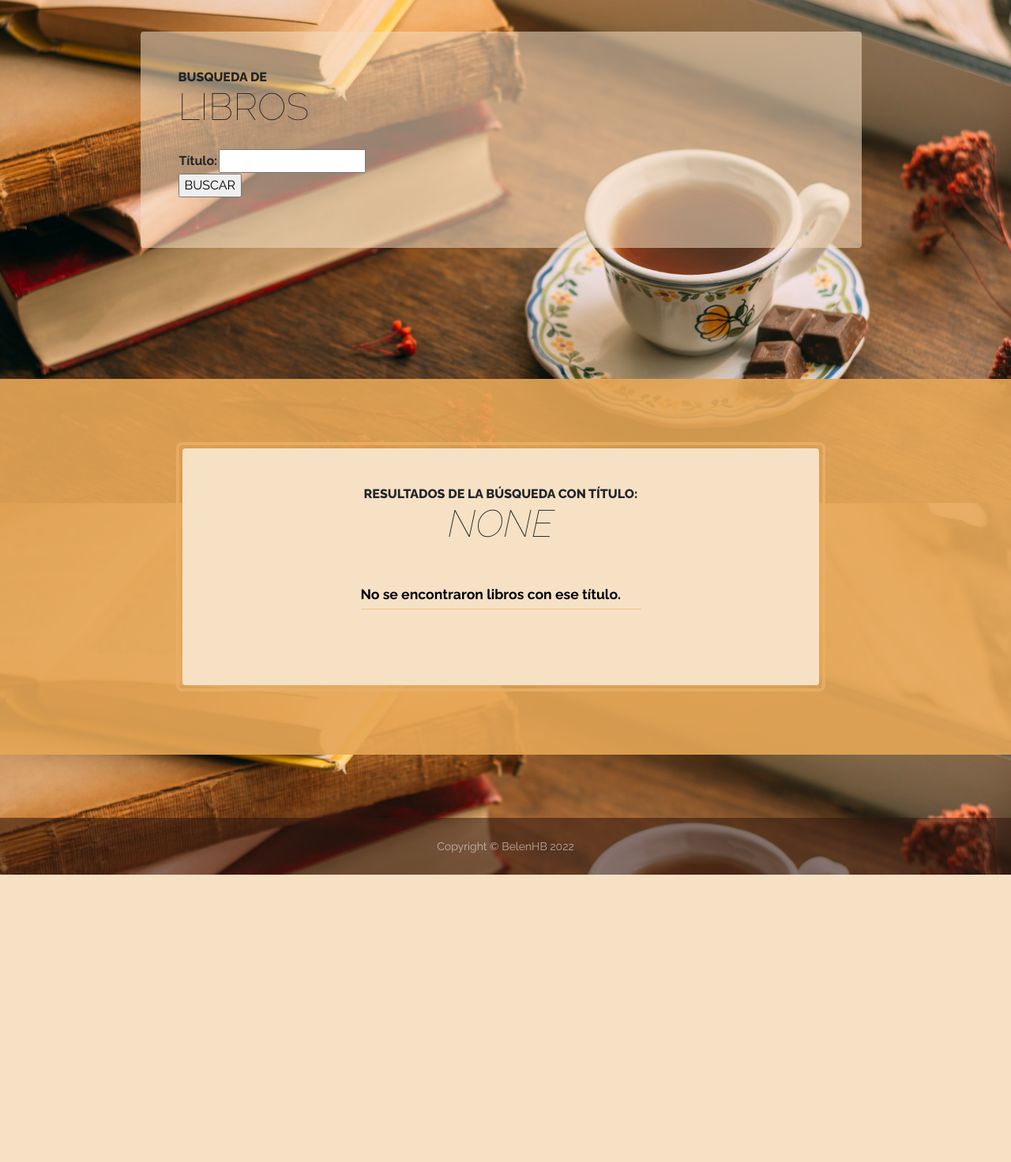
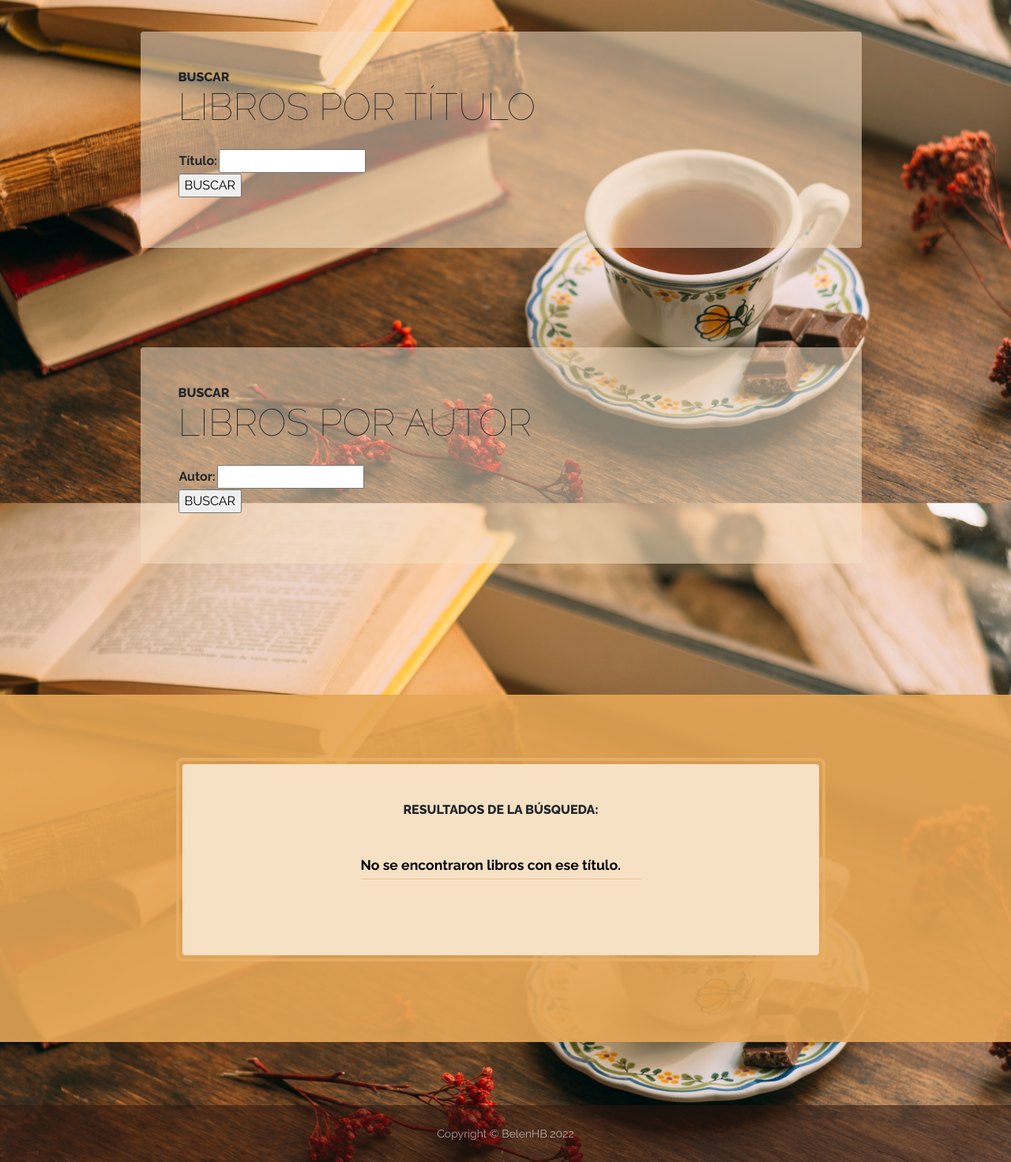
Before and after one commit to BelenHB/Entrega1HerenuBaldo, a Django app: page /book-search/ in a window 1280 px wide. Shown: the part 216-1688 px from the top of the page at 79% size. Before the commit the page ends 1324 px from the top, so only its background shows below. Run offline with Django 4.2, Linux system fonts and the light colour scheme; some libraries are stand-ins or nearby versions.

Commit message:
Form para buscar x autor, agrego .env

```diff
--- a/index/forms.py
+++ b/index/forms.py
@@ -1,14 +1,22 @@
 from django import forms
 
+# Definición de opciones para 'category' del formulario de Recetas (RecipeForm)
 TYPES_OF_RECIPE = (('dulce', 'recetas dulces'),
                      ('salado', 'snacks salados'),
                      ('postres', 'postrecitos ricos'))
 
+
+# Formulario para carga de libros
 class BookForm(forms.Form):
   title = forms.CharField(label='Título')
   author = forms.CharField(label='Autor')
-  isbn = forms.IntegerField(label='ISBN')
+  isbn = forms.CharField(label='ISBN', max_length=13,
+                         widget=forms.NumberInput(attrs={'min':0,
+                                                         'max':9999999999999}),
+                         help_text='Solo números, máx. 13 caracteres')
 
+
+# Formulario para carga de recetas
 class RecipeForm(forms.Form):
   name = forms.CharField(label='Nombre')
   category = forms.MultipleChoiceField(label='Categoría',
@@ -18,6 +26,7 @@
   preparation = forms.CharField(label='Preparación', widget=forms.Textarea)
 
 
+# Formulario de carga de publicaciones
 class PostForm(forms.Form):
   title = forms.CharField(label='Título')
   subtitle = forms.CharField(label='Subtítulo')
@@ -28,5 +37,11 @@
                                   help_text='AAAA-MM-DD')
 
 
+# Formulario de búsqueda de libros por título
 class BookSearchForm(forms.Form):
   find_book = forms.CharField(label='Título', max_length=100)
+
+
+# Formulario de búsqueda de libros por autor
+class BookAuthorSearchForm(forms.Form):
+  find_book_author = forms.CharField(label='Autor', max_length=100)
--- a/index/models.py
+++ b/index/models.py
@@ -6,7 +6,7 @@
 class Book(models.Model):
   title = models.CharField(max_length=100, verbose_name='Título')
   author = models.CharField(max_length=100, verbose_name='Autor')
-  isbn = models.IntegerField()
+  isbn = models.CharField(max_length=13, verbose_name='ISBN')
 
   def __str__(self):
     return self.title
@@ -17,7 +17,8 @@
   TYPES_OF_RECIPE = (('dulce', 'recetas dulces'),
                      ('salado', 'snacks salados'),
                      ('postres', 'postrecitos ricos'))
-  category = models.CharField(max_length= 100, verbose_name='Categoría', choices=TYPES_OF_RECIPE)
+  category = models.CharField(max_length= 100, verbose_name='Categoría',
+                              choices=TYPES_OF_RECIPE)
   preparation = models.TextField(verbose_name='Preparación', default='')
 
   def __str__(self):
--- a/index/templates/index/book_search.html
+++ b/index/templates/index/book_search.html
@@ -3,16 +3,16 @@
 {% block title %}Búsqueda de libros{% endblock title %}
 {% block content %}
 
+<!-- Formulario para buscar por título -->
 <section class="page-section searcher about-heading">
   <dic class="container">
     <div class="about-heading-content">
       <div class="row me-0">
         <div class="col-xl-9 col-lg-10 mx-auto">
           <div class="bg-faded p-5 rounded" style="background-color:#f6e1c58c;">
-
           <h2 class="section-heading mb-4">
-            <span class="section-heading-upper">Busqueda de</span>
-            <span class="section-heading-lower">Libros</span>
+            <span class="section-heading-upper">Buscar</span>
+            <span class="section-heading-lower">Libros por título</span>
           </h2>
           <p class="mb-0">
             <form action="{% url 'Book_search' %}" method="GET">
@@ -28,19 +28,43 @@
   </div>
 </section>
 
+<!-- Formulario para buscar por autor -->
+<section class="page-section searcher about-heading">
+  <dic class="container">
+    <div class="about-heading-content">
+      <div class="row me-0">
+        <div class="col-xl-9 col-lg-10 mx-auto">
+          <div class="bg-faded p-5 rounded" style="background-color:#f6e1c58c;">
+          <h2 class="section-heading mb-4">
+            <span class="section-heading-upper">Buscar</span>
+            <span class="section-heading-lower">Libros por autor</span>
+          </h2>
+          <p class="mb-0">
+            <form action="{% url 'Book_author_search' %}" method="GET">
+              <table>
+                {{searcher_author.as_table}}
+              </table>
+              <input type="submit" value="BUSCAR">
+            </form>
+          </p>
+        </div>
+      </div>
+    </div>
+  </div>
+</section>
+
+<!-- Visualización de resultados de búsqueda -->
 <section class="page-section results cta">
   <div class="container">
     <div class="row me-0">
       <div class="col-xl-9 mx-auto">
         <div class="cta-inner bg-faded text-center rounded">
           <h2 class="section-heading mb-5">
-            <span class="section-heading-upper">Resultados de la búsqueda con título:</span>
-            <span class="section-heading-lower"><em>{{title}}</em></span>
+            <span class="section-heading-upper">Resultados de la búsqueda:</span>
           </h2>
           <ul class="list-unstyled list-hours mb-5 text-left mx-auto">
             {% if books %}
             {% for book in books %}
-
             <li class="list-unstyled-item list-hours-item d-flex">
               {{book.title}}   <span class="ms-auto"><em>  |  Autor: {{book.author}}</em></span>
             </li>
@@ -50,10 +74,7 @@
               No se encontraron libros con ese título.
             </li>
             {% endif %}
-
-
           </ul>
-
         </div>
       </div>
     </div>
--- a/index/urls.py
+++ b/index/urls.py
@@ -1,4 +1,3 @@
-from unicodedata import name
 from django import views
 from django.urls import path
 from . import views
@@ -10,4 +9,5 @@
     path('recipes/', views.recipes, name='Recipes'),
     path('blog/', views.posts, name='Blog'),
     path('book-search/', views.book_search, name='Book_search'),
+    path('book-author-search/', views.book_author_search, name='Book_author_search'),
 ]
--- a/index/views.py
+++ b/index/views.py
@@ -1,23 +1,25 @@
 from django.http import HttpResponse
 from django.shortcuts import render
 from .models import Book, Recipe, Post
-from .forms import BookForm, RecipeForm, PostForm, BookSearchForm
+from .forms import BookForm, RecipeForm, PostForm, BookSearchForm, BookAuthorSearchForm
 
 # Create your views here.
 
 # Vista HOME
 def home(request):
+  '''Vista de la página de inicio con mensaje de bienvenida'''
   title = 'Bienvenidos'
   subtitle = 'Esperamos que disfruten'
-  content ='Este es un espacio de encuentro para quienes disfrutamos de un buen libro y algo rico para comer. ¡Súmate!'
-  return render(request, 'index/home.html',
-                {'title':title,
-                 'subtitle':subtitle,
-                'content':content})
+  content ='''Este es un espacio de encuentro para quienes disfrutamos de un
+  buen libro y algo rico para comer. ¡Súmate!'''
+  return render(request, 'index/home.html', {'title':title, 'subtitle':subtitle,
+                                             'content':content})
 
 
 # Vista LIBROS
 def books(request):
+  '''Permite ingresar objetos de clase Book (Libro) en la BD.
+  Solicita título, autor y ISBN de la publicación'''
   if request.method == 'POST':
     form = BookForm(request.POST)
     if form.is_valid():
@@ -34,11 +36,15 @@
 
 # Vista RECETAS
 def recipes(request):
+  '''Permite ingresar objetos de clase Recipe (Receta) en la BD.
+  Solicita nombre, categoría (elegir entre opciones dadas) y explicación de la
+  preparación'''
   if request.method == 'POST':
     form = RecipeForm(request.POST)
     if form.is_valid():
       data = form.cleaned_data
-      recipe = Recipe(name=data['name'], category=data['category'], preparation=data['preparation'])
+      recipe = Recipe(name=data['name'], category=data['category'],
+                      preparation=data['preparation'])
       recipe.save()
       form = RecipeForm()
       return render(request, 'index/recipes.html', {'form':form})
@@ -50,6 +56,8 @@
 
 # Vista BLOG
 def posts(request):
+  '''Permite ingresar objetos de clase Post (Publicación) en la BD.
+  Solicita título, subtítulo, autor, contenido y fecha de la publicación'''
   if request.method == 'POST':
     form = PostForm(request.POST)
     if form.is_valid():
@@ -66,15 +74,31 @@
   return render(request, 'index/posts.html',{'form':form})
 
 
-# Vista de BÚSQUEDA DE LIBRO
-
+# Vista de BUSCAR LIBRO
+# Para buscar libros por palabra en título
 def book_search(request):
+  '''Realiza una búsqueda en la BD por palabra que se encuentre en el título
+  del libro'''
   books = []  #aquí se guardarán los resultados de la búsqueda
   data = request.GET.get('find_book', None)
   if data is not None:
     books = Book.objects.filter(title__icontains=data)
+  searcher = BookSearchForm()
+  searcher_author = BookAuthorSearchForm()
+  return render(request, 'index/book_search.html',
+                {'searcher':searcher, 'searcher_author':searcher_author,
+                 'books':books, 'title':data})
 
+
+# Para buscar libros por autor
+def book_author_search(request):
+  '''Realiza una búsqueda en la BD por coincidencia con autor'''
+  books = []  #aquí se guardarán los resultados de la búsqueda
+  data = request.GET.get('find_book_author', None)
+  if data is not None:
+    books = Book.objects.filter(author__icontains=data)
   searcher = BookSearchForm()
-
+  searcher_author = BookAuthorSearchForm()
   return render(request, 'index/book_search.html',
-                {'searcher':searcher, 'books':books, 'title':data})
+                {'searcher':searcher, 'searcher_author':searcher_author,
+                 'books':books, 'author':data})
```
Also changed, not shown: index/migrations/0006_alter_book_isbn.py (added), index/migrations/0007_alter_book_isbn.py (added), index/migrations/0008_alter_book_isbn.py (added), index/migrations/0009_alter_book_isbn.py (added), 2 other files.
